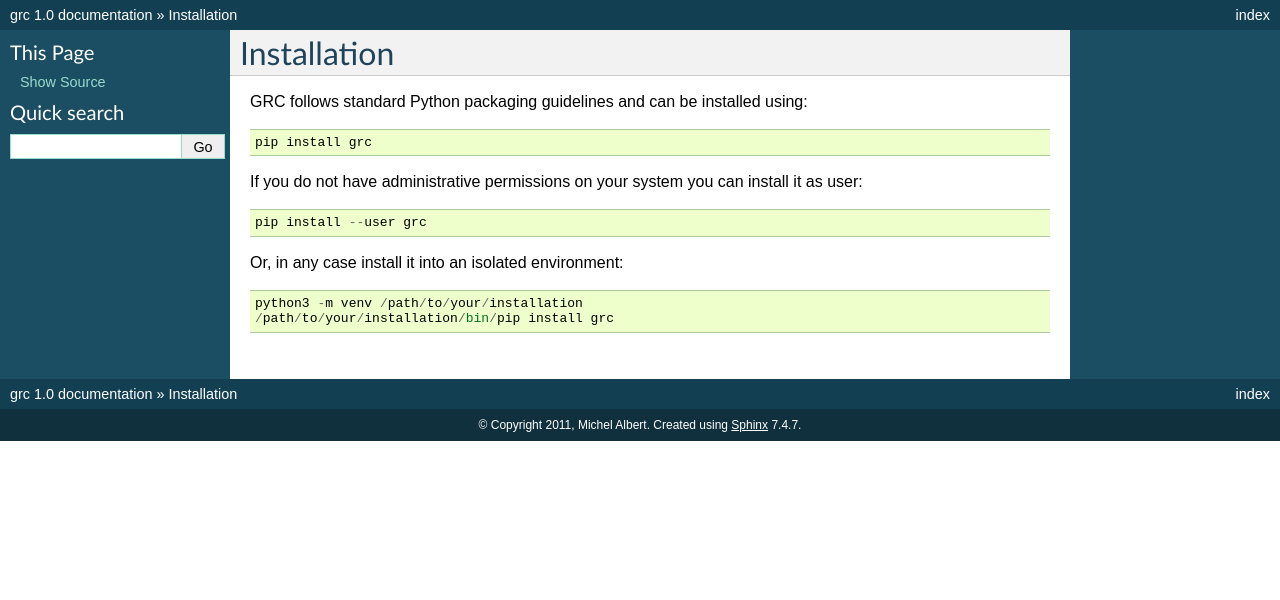
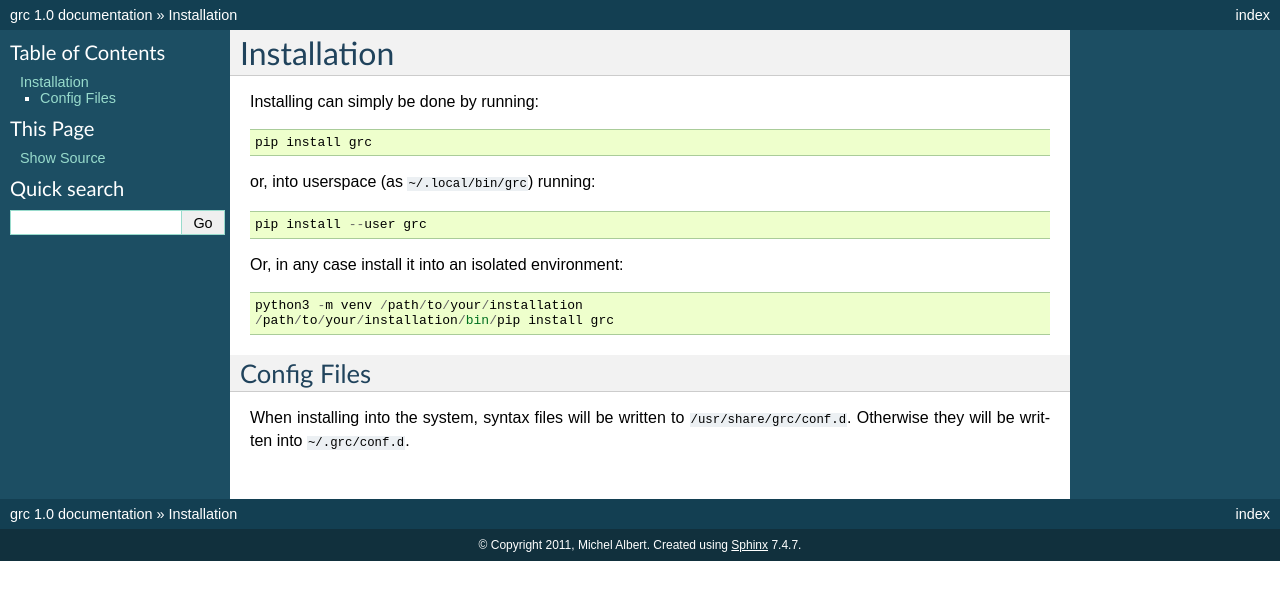
Before and after one commit to exhuma/grc, a Sphinx documentation site: the page built from docs/INSTALL.rst, in a window 1280 px wide. Shown: the top 600 px of the page. Built offline with Sphinx 7.4.7, drawn with Linux system fonts in a browser that asks for light colours.

Commit message:
Update install docs

```diff
--- a/docs/INSTALL.rst
+++ b/docs/INSTALL.rst
@@ -1,13 +1,11 @@
 Installation
 ============
 
-GRC follows standard Python packaging guidelines and can be installed using::
+Installing can simply be done by running::
 
    pip install grc
 
-
-If you do not have administrative permissions on your system you can install it
-as user::
+or, into userspace (as ``~/.local/bin/grc``) running::
 
    pip install --user grc
 
@@ -15,3 +13,11 @@ Or, in any case install it into an isolated environment::
 
    python3 -m venv /path/to/your/installation
    /path/to/your/installation/bin/pip install grc
+
+
+Config Files
+------------
+
+When installing into the system, syntax files will be written to
+``/usr/share/grc/conf.d``. Otherwise they will be written into
+``~/.grc/conf.d``.
```
